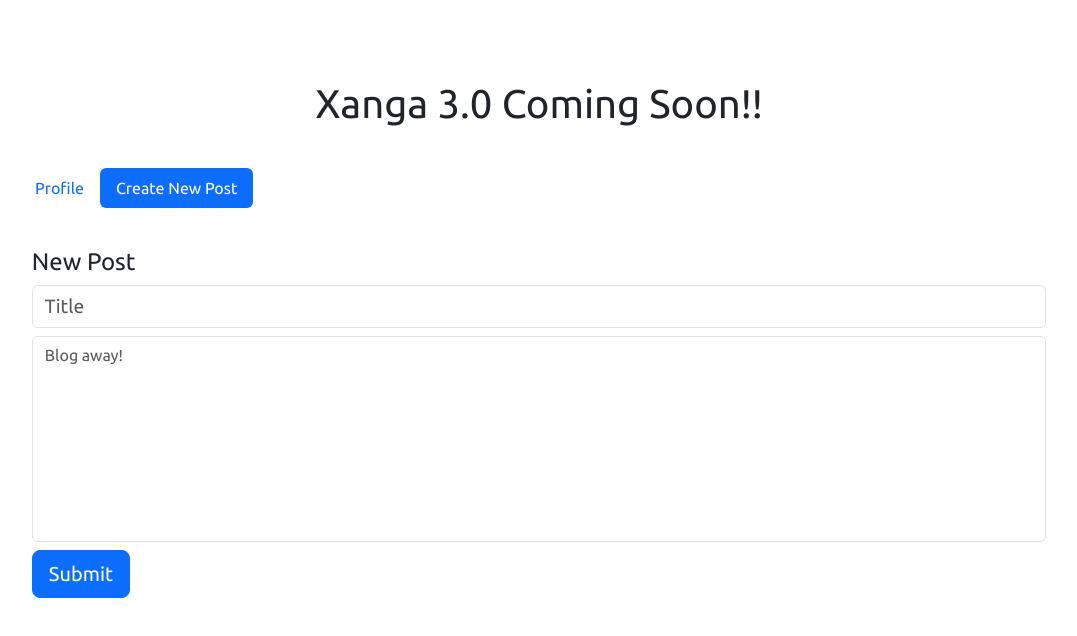
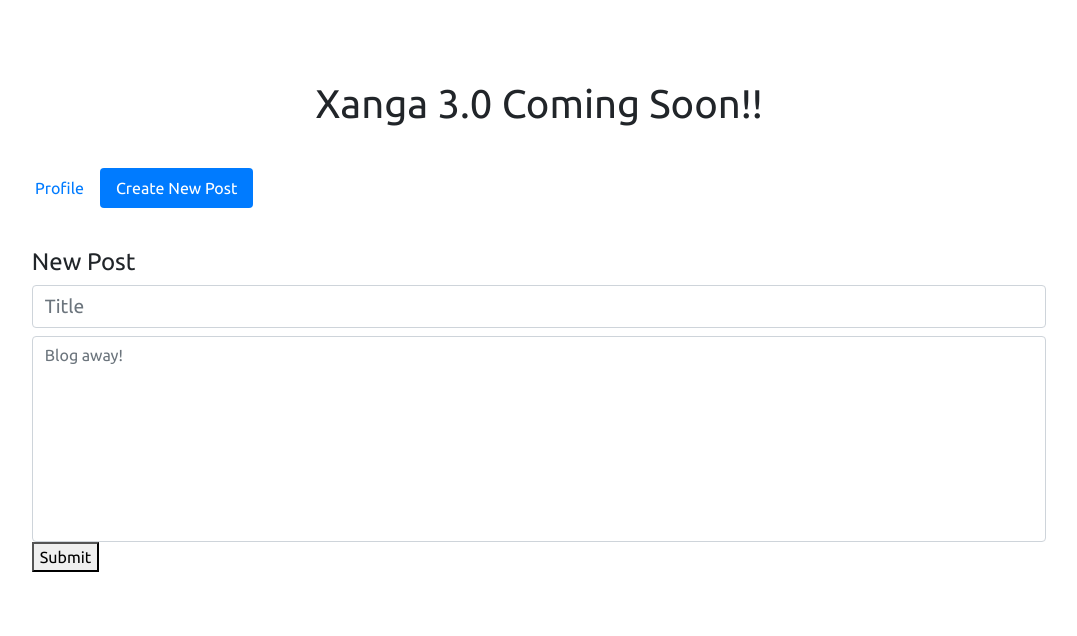
Before and after one commit to its-cess/blog, a Vue app: page /new in a window 1280 px wide. Shown: the top 636 px of the page, without its empty margins (101-1178 px from the left). Built offline with nearby package versions, Linux system fonts and the light colour scheme.

Commit message:
update package.json. working again.

```diff
--- a/package.json
+++ b/package.json
@@ -8,8 +8,12 @@
     "lint": "vue-cli-service lint"
   },
   "dependencies": {
+    "axios": "^0.27.2",
+    "bootstrap-vue": "^2.22.0",
     "core-js": "^3.6.5",
-    "vue": "^2.6.11"
+    "vue": "^2.6.11",
+    "vue-router": "^3.2.0",
+    "vuex": "^3.4.0"
   },
   "devDependencies": {
     "@vue/cli-plugin-babel": "~4.5.12",
--- a/src/pages/CreateNew.vue
+++ b/src/pages/CreateNew.vue
@@ -13,15 +13,18 @@
           no-resize
         ></b-form-textarea>
       </div>
-      <BaseButton size="lg" variant="primary">Submit</BaseButton>
+      <button>
+        Submit
+      </button>
+      <!-- <BaseButton size="lg" variant="primary">Submit</BaseButton> -->
     </form>
   </div>
 </template>
 
 <script>
-import BaseButton from '../base/BaseButton.vue';
+// import BaseButton from '../base/BaseButton.vue';
 export default {
-  components: { BaseButton },
+  // components: { BaseButton },
   data() {
     return {
       entry: {
```
Also changed, not shown: 1 other file (tests, documents, lock files or other folders).
